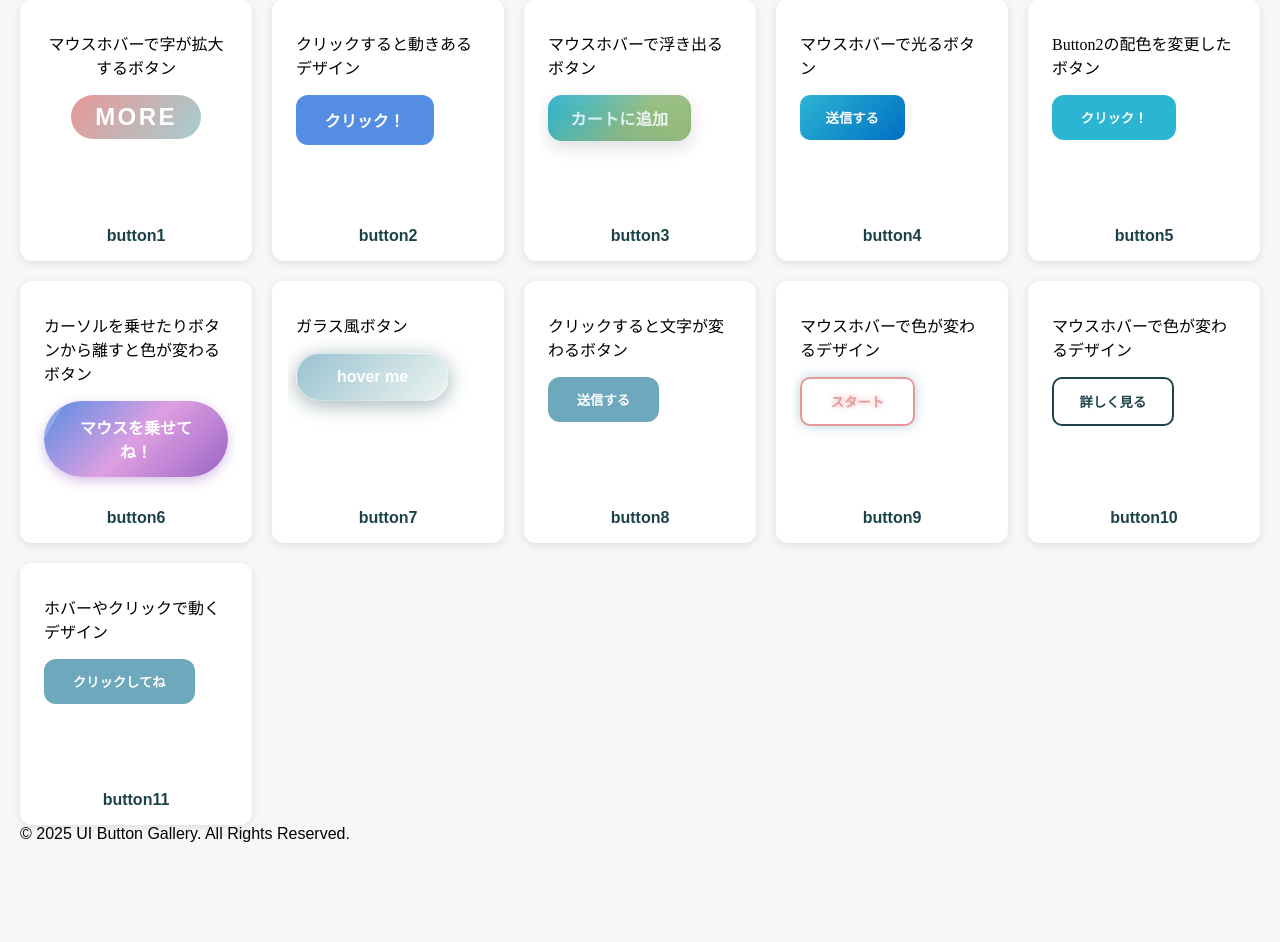
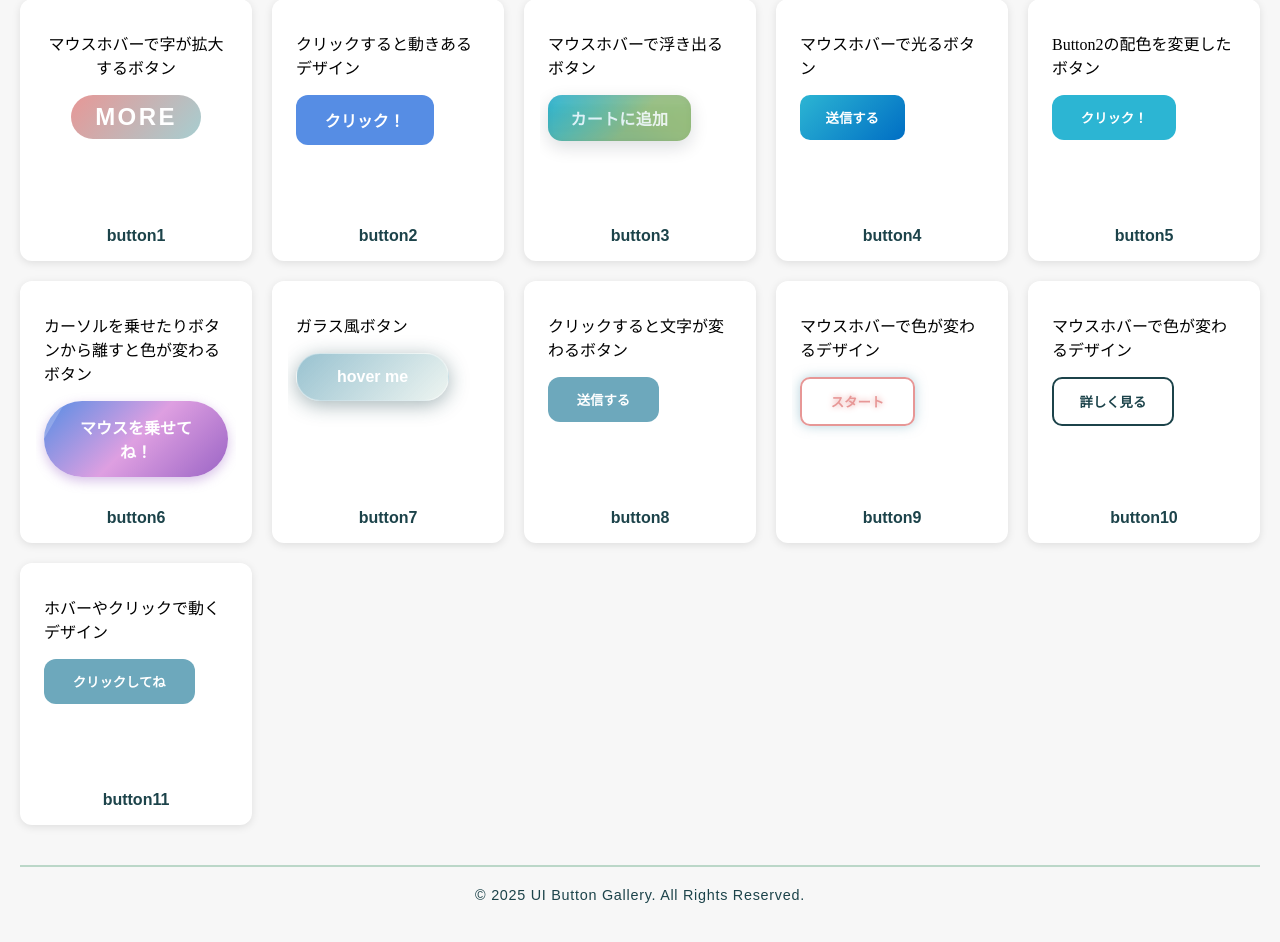
Before and after one commit to mizuki043434/Button_Design, a plain HTML site: page index.html in a window 1280 px wide. Shown: the part 78-1020 px from the top of the page. Before the commit the page ends 941 px from the top, so only its background shows below. Drawn offline with Linux system fonts and the light colour scheme.

Commit message:
Update style.css

```diff
--- a/css/style.css
+++ b/css/style.css
@@ -57,3 +57,18 @@ h2 {
   font-weight: bold;
   color: #1c434a;
 }
+
+footer {
+  margin-top: 40px;
+  padding: 20px 0;
+  text-align: center;
+  background-color: #f7f7f7; /* 背景に馴染む淡色 */
+  color: #1c434a;
+  font-size: 0.9rem;
+  letter-spacing: 0.05em;
+  border-top: 2px solid #bbd7c8;
+}
+
+footer p {
+  margin: 0;
+}
```
